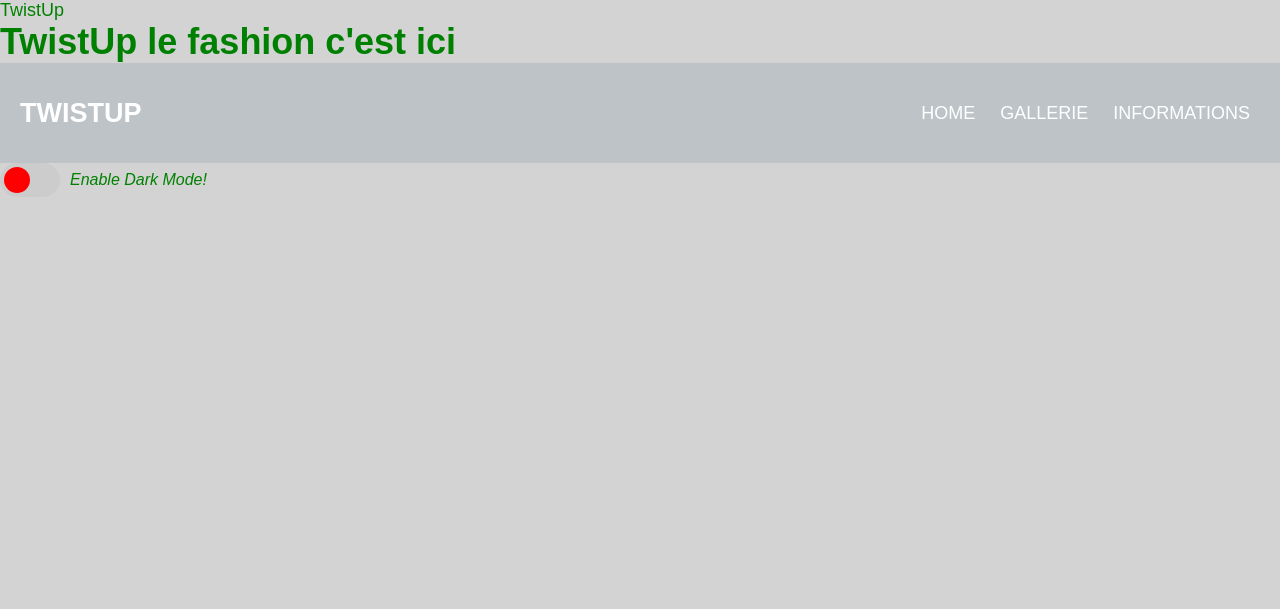
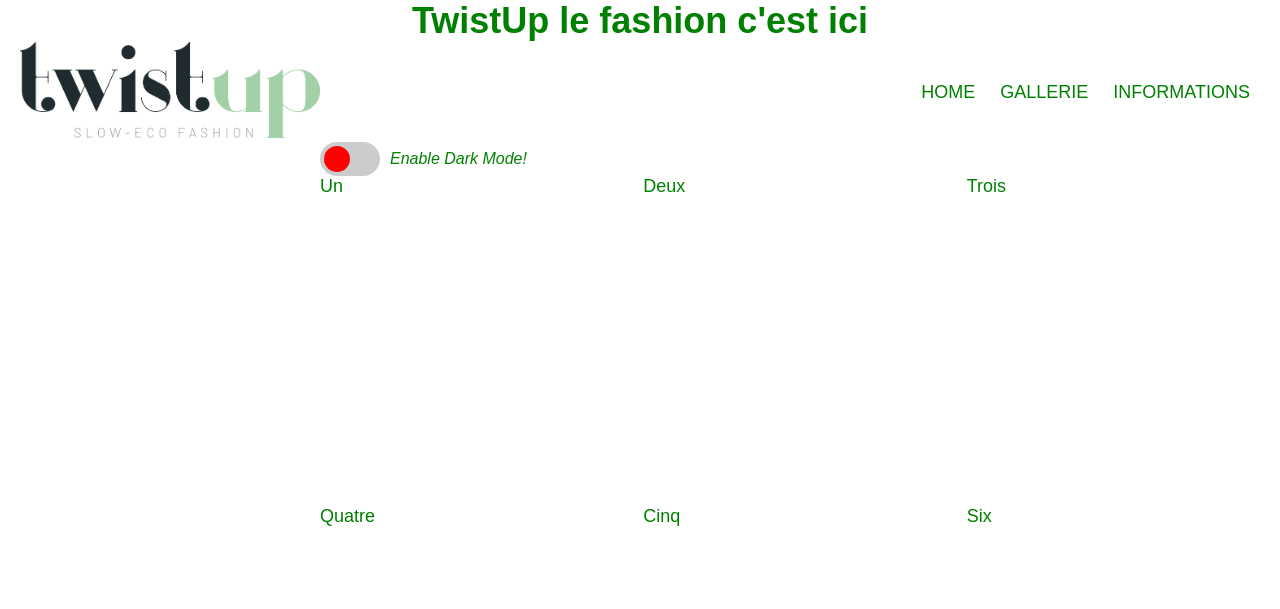
Before and after one commit to GasaiDYuno/premier-projet, a plain HTML site: page newindex.html in a window 1280 px wide. Drawn offline with Linux system fonts and the light colour scheme.

Commit message:
logo
ajout du logo

```diff
--- a/assets/css/newstyling.css
+++ b/assets/css/newstyling.css
@@ -3,7 +3,7 @@
                     --primary-color: #302AE6;
                     --secondary-color: #536390;
                     --font-color: green;
-                    --bg-color: lightgray;
+                    --bg-color: #ffffff;
                     --heading-color: red;
                   }
 
@@ -81,6 +81,7 @@
                     border-radius: 50%;
                   }
                     /* fin du Darkmode */
+                    /* Début nav */
 body {
   background-color: var(--bg-color);
   color: var(--font-color);
@@ -95,7 +96,8 @@ body {
 }
 .header{
     height: 100px;
-    background: #bdc3c7;
+    background-color: var(--bg-color);
+    color: var(--font-color);
     padding: 0 20px;
     color: #fff;
 }
@@ -111,7 +113,8 @@ body {
     line-height: 100px;
 }
 .menu a{
-        color: #fff;
+        background-color: var(--bg-color);
+        color: var(--font-color);
         text-transform: uppercase;
         text-decoration: none;
         padding: 0 10px;
@@ -169,3 +172,46 @@ body {
         right: 0;
     }
 }
+                /*Fin de nav*/
+                /* Grid */
+.wrapper {
+    display: grid;
+    grid-template-columns: repeat(3, 1fr);
+    grid-gap: 10px;
+    grid-auto-rows: minmax(100px, auto);
+  }
+  .one {
+    grid-column: 1 / 3;
+    grid-row: 1;
+  }
+  .two {
+    grid-column: 2 / 4;
+    grid-row: 1 / 3;
+  }
+  .three {
+    grid-column: 3;
+    grid-row: 1;
+  }
+  .four {
+    grid-column: 1;
+    grid-row: 4;
+  }
+  .five {
+    grid-column: 2;
+    grid-row: 4;
+  }
+  .six {
+    grid-column: 3;
+    grid-row: 4;
+  }
+                /* Fin du Grid*/
+
+h1{
+    text-align: center;
+}
+.logo1{
+    line-height: 100px;
+    float: left;
+    background-color: var(--bg-color);
+    color: var(--font-color);
+}
--- a/newindex.html
+++ b/newindex.html
@@ -4,7 +4,7 @@
     <meta charset="UTF-8">
     <link type="text/css" rel="stylesheet" href="assets/css/newstyling.css">
     <link rel="manifest" href="assets/js/manifest.json">
-    <link rel="stylesheet" href="https://use.fontawesome.com/releases/v5.6.1/css/all.css"
+    <link rel="stylesheet" href="https://use.fontawesome.com/releases/v5.6.1/css/all.css">
     <title>TwistUp</title>
 </head>
 
@@ -13,8 +13,13 @@
     <h1>TwistUp le fashion c'est ici </h1>
 </header>
 
+                    <!-- Début de la nav bar -->
+
 <div class="header">
-    <h2 class="logo">TwistUp</h2>
+    <h2 class="logo"></h2>
+    <div class="logo1">
+        <img src="assets/images/Twist_Up_LOGO.png" width="300px">
+    </div>
     <input type="checkbox" id="chk">
     <label for="chk" class="show-menu-btn">
         <i class="fas fa-bars"></i>
@@ -37,6 +42,16 @@
       </label>
       <em>Enable Dark Mode!</em>
     </div>
+                    <!-- Fin de la nav bar -->
+        <div class="wrapper">
+            <div class="one">Un</div>
+            <div class="two">Deux</div>
+            <div class="three">Trois</div>
+            <div class="four">Quatre</div>
+            <div class="five">Cinq</div>
+            <div class="six">Six</div>
+        </div>
+
 
 <script src="https://cdn.jsdelivr.net/npm/darkmode-js@1.4.0/lib/darkmode-js.min.js"></script>
 
```
Also changed, not shown: assets/images/Twist_Up_LOGO.png (added), 2 other files.
